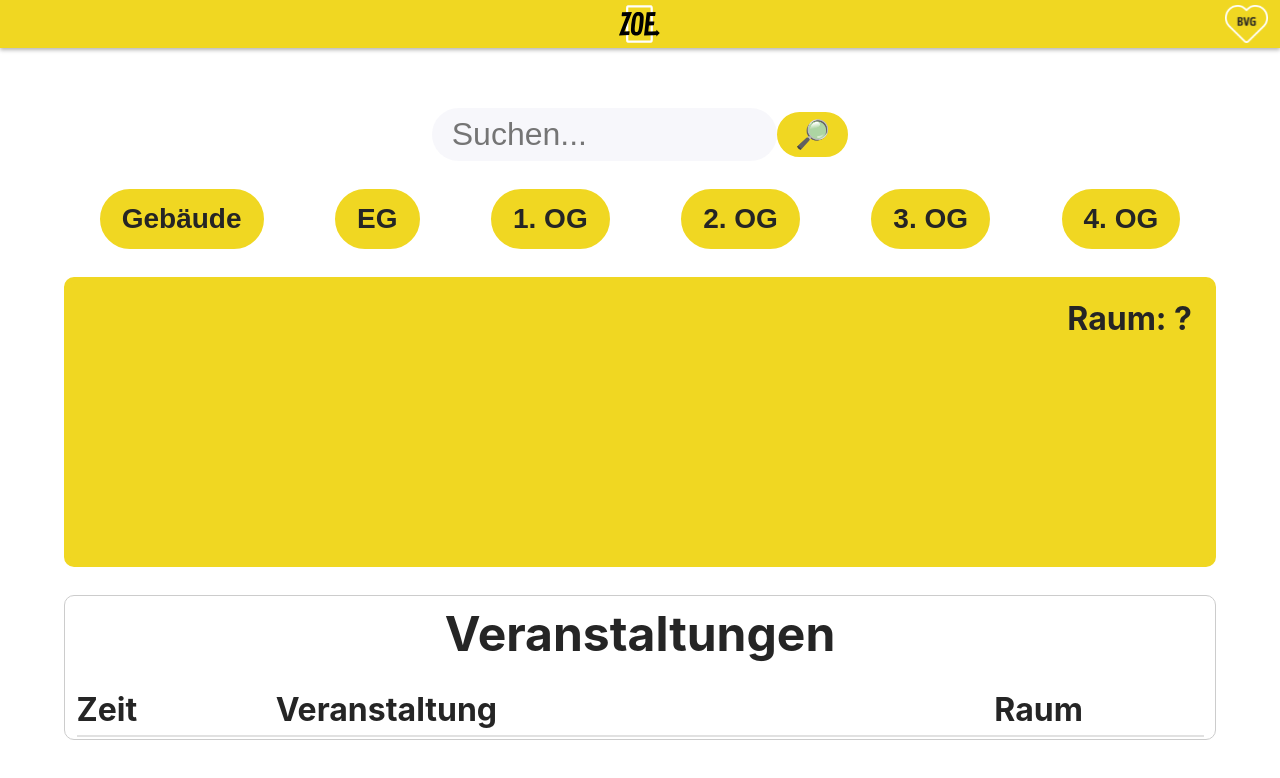
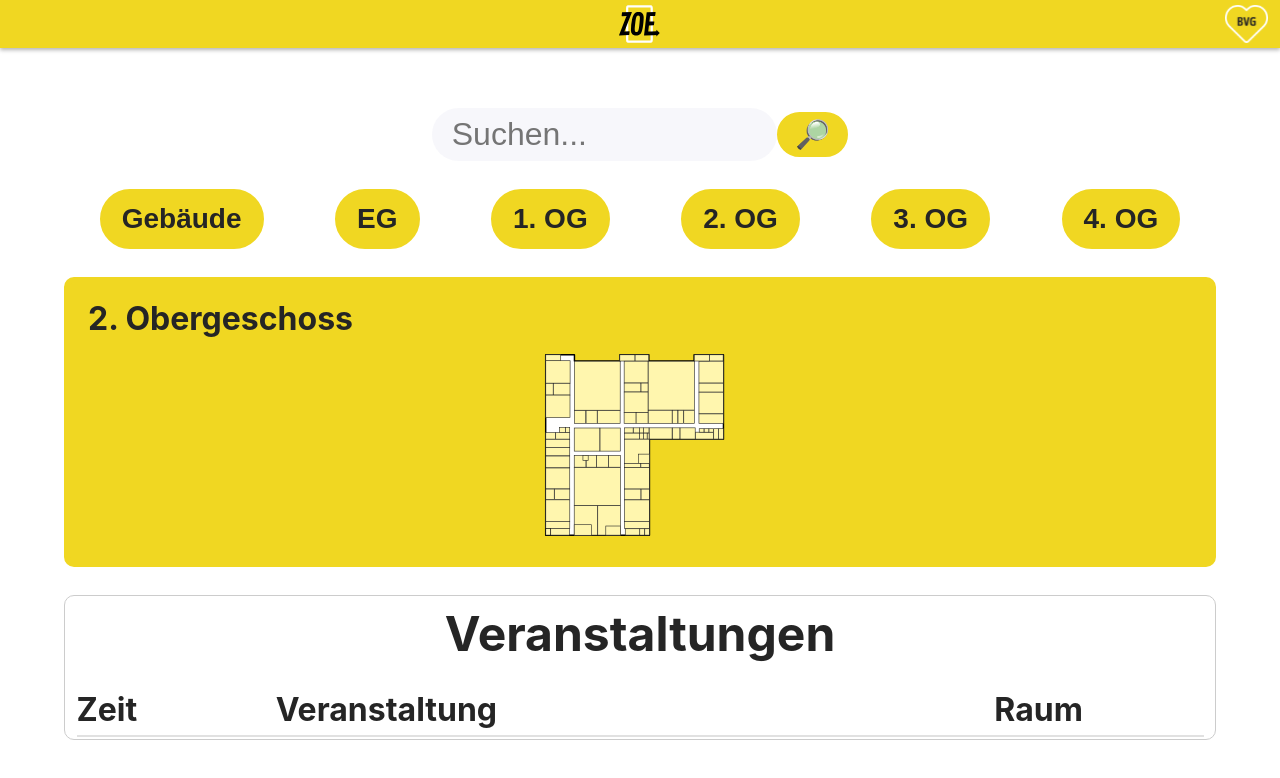
Before and after one commit to smuenstermann/zoe-app, a React (Vite) app in the folder zoe-app/src/renderer/: page / in a window 1280 px wide. Shown: the top 778 px of the page. Built offline with nearby package versions, Linux system fonts and the light colour scheme.

Commit message:
fix: update default selected state and improve room name display logic in Viewer

```diff
--- a/zoe-app/src/renderer/src/App.tsx
+++ b/zoe-app/src/renderer/src/App.tsx
@@ -7,7 +7,7 @@ import Viewer from './components/Viewer'
 import Dijkstra from './scripts/dijkstra'
 
 function App(): React.JSX.Element {
-  const [selected, setSelected] = React.useState<string>('eg');
+  const [selected, setSelected] = React.useState<string>('2og');
   const [selectedRoom, setSelectedRoom] = useState<string | undefined>(undefined);
 
   return (
--- a/zoe-app/src/renderer/src/components/Viewer.tsx
+++ b/zoe-app/src/renderer/src/components/Viewer.tsx
@@ -21,14 +21,15 @@ export default function Viewer({ selectedId, selectedRoom }: Props) {
   })();
 
   const roomName = (() => {
-    return selectedRoom ? selectedRoom : '?'
+    console.log("Selected Room in Viewer: ", selectedRoom);
+    return selectedRoom&&(selectedRoom != ' ') ? ("Raum: " + selectedRoom) : ' '
   })();
 
   return (
     <div style={{ display: 'flex', flexDirection: 'column', height: '100%', width: '100%' }}>
       <div style={{display: 'flex', flexDirection: 'row', justifyContent: 'space-between', alignItems: 'center', padding: '8px 16px', borderBottom: '1px solid var(--ev-c-border-1)'}}>
         <label id='level'>{level}</label>
-        <label id='room'>Raum: {roomName}</label>
+        <label id='room'>{roomName}</label>
       </div>
       <div className='display-files'>
         <PathFinder selectedId={selectedId} selectedRoom={selectedRoom} />
```
